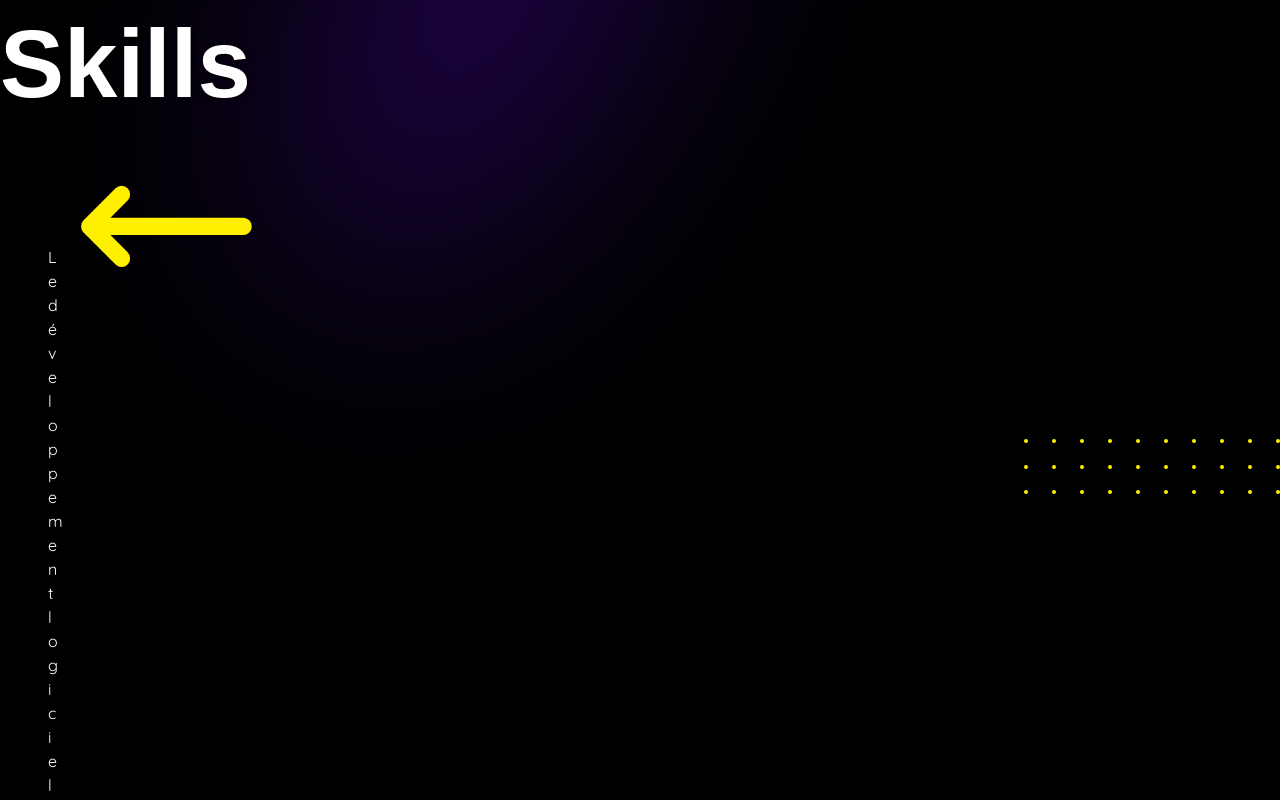
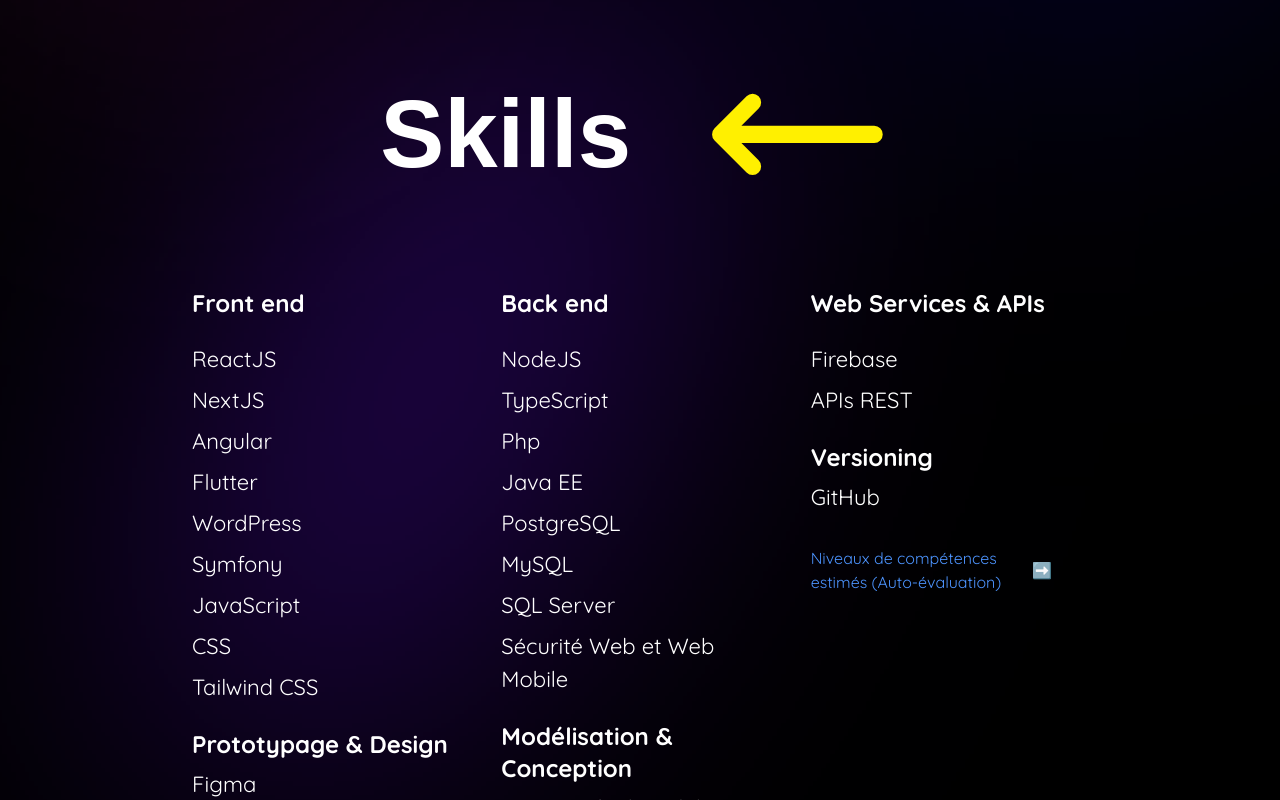
Before and after one commit to YoCode35/my-book, a Next.js app: page / in a window 1280 px wide. Shown: the part 1500-2300 px from the top of the page. Built offline with nearby package versions, Linux system fonts and the light colour scheme.

Commit message:
Update html {scroll-padding-top}

```diff
--- a/src/app/globals.css
+++ b/src/app/globals.css
@@ -8,7 +8,7 @@
 }
 
 html {
-  scroll-padding-top: 120px;
+  scroll-padding-top: 80px;
   scroll-behavior: smooth;
   height: 100%;
   /*overflow: hidden;*/
--- a/src/app/page.tsx
+++ b/src/app/page.tsx
@@ -62,7 +62,7 @@ export default function Home() {
           <h1 className=" absolute
                           section-title
                           z-10
-                          top-[-4%] sm:top-[-5%] md:top-[-5%] lg:top-[-5%]
+                          top-[0] sm:top-[0] md:top-[0] lg:top-0]
                           left-[30%] sm:left-[35%] md:left-[40%] lg:left-[30%]
                           leading-tight
                           text-shadow
@@ -132,66 +132,108 @@ export default function Home() {
       {/* SEPARATEUR */}
       <div className="my-80 sm:my-64 md:my-72 lg:my-64 xl:my-32"></div>
 
-      {/* About Section */}
-      <div id="skills" className=" lg:flex
-                                      w-full h-[600px] sm:h-[550px] md:h-[550px] lg:h-0px]
-                                      md:pt-0"
-      >
+      {/* Skills Section */}
+        <div className="flex flex-col justify-start items-center">
+          {/* Conteneur flex pour aligner le titre et la flèche */}
+          <div className="flex items-center">
+            <h1 id="skills" className="section-title leading-tight">Skills</h1>
 
-        <div className="relative">
+            {/* Flèche */}
+            <svg xmlns="http://www.w3.org/2000/svg" fill="none" viewBox="0 0 24 24" strokeWidth={2} stroke="currentColor"
+              className="section-arrow ml-16 text-colorChart">
+              <path strokeLinecap="round" strokeLinejoin="round" d="M6.75 15.75 3 12m0 0 3.75-3.75M3 12h18" />
+            </svg>
+          </div>
 
+          <div className="flex justify-center px-4 sm:px-8 md:px-12 lg:px-16">
+            <div className="paragraph-custom max-w-4xl w-full mx-auto relative top-[40px] md:top-[40px] lg:top-[50px] text-left justify-center">
+              <div className="grid grid-cols-1 sm:grid-cols-3 gap-8 pb-24 sm:pb-96 md:pb-96 lg:pb-96">
+                {/* Première colonne */}
+                <div className="text-center sm:text-left ">
+                  <strong className="text-[7vw] sm:text-xl md:text-2xl lg:text-3xl xl:text-2xl">Front end</strong>
+                  <div className="pt-6">
+                    <div className="skills-text flex justify-center sm:justify-between"><span>ReactJS</span></div>
+                    <div className="skills-text mt-2 flex justify-center sm:justify-between"><span>NextJS</span></div>
+                    <div className="skills-text mt-2 flex justify-center sm:justify-between"><span>Angular</span></div>
+                    <div className="skills-text mt-2 flex justify-center sm:justify-between"><span>Flutter</span></div>
+                    <div className="skills-text mt-2 flex justify-center sm:justify-between"><span>WordPress</span></div>
+                    <div className="skills-text mt-2 flex justify-center sm:justify-between"><span>Symfony</span></div>
+                    <div className="skills-text mt-2 flex justify-center sm:justify-between"><span>JavaScript</span></div>
+                    <div className="skills-text mt-2 flex justify-center sm:justify-between"><span>CSS</span></div>
+                    <div className="skills-text mt-2 flex justify-center sm:justify-between"><span>Tailwind CSS</span></div>
+                  </div>
 
-          <h1 className=" absolute
-                          section-title
-                          z-10
-                          top-[-25%] sm:top-[-5%] md:top-[-5%] lg:top-[-5%]
-                          left-[30%] sm:left-[35%] md:left-[40%] lg:left-[30%]
-                          leading-tight
-                          text-shadow
-                          text-left"
-          >
-            Skills
-    {/* Flèche */}
-    <svg xmlns="http://www.w3.org/2000/svg" fill="none" viewBox="0 0 24 24" strokeWidth={2} stroke="currentColor"
-      className="section-arrow ml-16 text-colorChart mt-0 sm:mt-0 md:mt-0 lg:mt-0">
-      <path strokeLinecap="round" strokeLinejoin="round" d="M6.75 15.75 3 12m0 0 3.75-3.75M3 12h18" />
-    </svg>
-          </h1>
+                  <div className="pt-6">
+                    <strong className="text-[6vw] sm:text-xl md:text-2xl lg:text-3xl xl:text-2xl">Prototypage & Design</strong>
+                    <div className="skills-text mt-2 flex justify-center sm:justify-between"><span>Figma</span></div>
+                    <div className="skills-text mt-2 flex justify-center sm:justify-between"><span>Balsamiq</span></div>
+                    <div className="skills-text mt-2 flex justify-center sm:justify-between"><span>Photoshop</span></div>
+                  </div>
+                </div>
 
-          {/* Paragraph */}
-          <p className="paragraph-custom
-                        w-full sm:w-full md:w-full lg:w-[65%]
-                        relative sm:relative md:relative lg:absolute
-                        center
-                        justify
-                        lg:top-[30%]
-                        left-[0%] sm:left-[0%] md:left-[0%] lg:left-[54%]
-                        px-12 sm:px-24 md:px-12
-                        mt-6 sm:mt-8 md:mt-12"
-          >
-            <span className=" mb-2
-                              block
-                              break-words
-                              whitespace-normal sm:whitespace-normal md:whitespace-normal
-                              max-w-full"
-            >
-              Le développement logiciel : Une véritable <span className="text-[1.2rem] sm:text-[1.5rem]">vocation</span> qui m&apos;anime au quotidien !
-            </span>
-            <br />
-            Je m&apos;engage pleinement dans la conception d&apos;outils novateurs, performants et réellement utiles, pensés pour transformer et enrichir l&apos;expérience utilisateur. Mon objectif est de mettre la technologie au service de solutions concrètes, capables d&apos;améliorer la vie quotidienne.
-          </p>
+                {/* Deuxième colonne */}
+                <div className="text-center sm:text-left">
+                  <strong className="text-[7vw] sm:text-xl md:text-2xl lg:text-3xl xl:text-2xl">Back end</strong>
+                  <div className="pt-6">
+                    <div className="skills-text flex justify-center sm:justify-between"><span>NodeJS</span></div>
+                    <div className="skills-text mt-2 flex justify-center sm:justify-between"><span>TypeScript</span></div>
+                    <div className="skills-text mt-2 flex justify-center sm:justify-between"><span>Php</span></div>
+                    <div className="skills-text mt-2 flex justify-center sm:justify-between"><span>Java EE</span></div>
+                    <div className="skills-text mt-2 flex justify-center sm:justify-between"><span>PostgreSQL</span></div>
+                    <div className="skills-text mt-2 flex justify-center sm:justify-between"><span>MySQL</span></div>
+                    <div className="skills-text mt-2 flex justify-center sm:justify-between"><span>SQL Server</span></div>
+                    <div className="skills-text mt-2 flex justify-center sm:justify-between"><span>Sécurité Web et Web Mobile</span></div>
+                  </div>
+
+                  <div className="pt-6">
+                    <strong className="text-[6vw] sm:text-xl md:text-2xl lg:text-3xl xl:text-2xl">Modélisation & Conception</strong>
+                    <div className="skills-text mt-2 flex justify-center sm:justify-between"><span>UML (Unified Modeling Language)</span></div>
+                  </div>
+                </div>
+
+                {/* Troisième colonne */}
+                <div className="text-center sm:text-left">
+                  <strong className="text-[6.5vw] sm:text-xl md:text-2xl lg:text-3xl xl:text-2xl">Web Services & APIs</strong>
+                  <div className="pt-6">
+                    <div className="skills-text flex justify-center sm:justify-between"><span>Firebase</span></div>
+                    <div className="skills-text mt-2 flex justify-center sm:justify-between"><span>APIs REST</span></div>
+                  </div>
+
+                  <div className="pt-6">
+                    <strong className="text-[6.5vw] sm:text-xl md:text-2xl lg:text-3xl xl:text-2xl">Versioning</strong>
+                    <div className="skills-text mt-2 flex justify-center sm:justify-between"><span>GitHub</span></div>
+                  </div>
+
+                  {/* Lien vers la page Skills */}
+                  <div className="relative mt-8 mr-4 sm:mr-6 md:mr-8">
+                    <a href="/skills#skills"
+                      className="text-[#4d94ff]
+                                hover:text-navLinkHover
+                                font-medium
+                                flex
+                                items-center
+                                justify-end
+                                gap-1
+                                group"
+                    >
+                      Niveaux de compétences estimés (Auto-évaluation)
+                      <span className=" transition-all
+                                      group-hover:bg-yellow-500
+                                      group-hover:text-white
+                                      group-hover:rounded
+                                      p-1
+                                      -ml-1"
+                      >
+                        ➡️
+                      </span>
+                    </a>
+                  </div>
+                </div>
+              </div>
+            </div>
+          </div>
 
         </div>
-        <DotsRectangle
-          className=" w-[40%] sm:w-[40%] md:w-[40%] lg:w-[20%]
-                      mt-8 sm:mt-8 md:mt-8 lg:mt-80
-                      self-center
-                      ml-auto"
-          rows={3}
-          dotsPerRow={10}
-          dotColor="#fff000"
-        />
-      </div>
 
       </div>
   );
```
